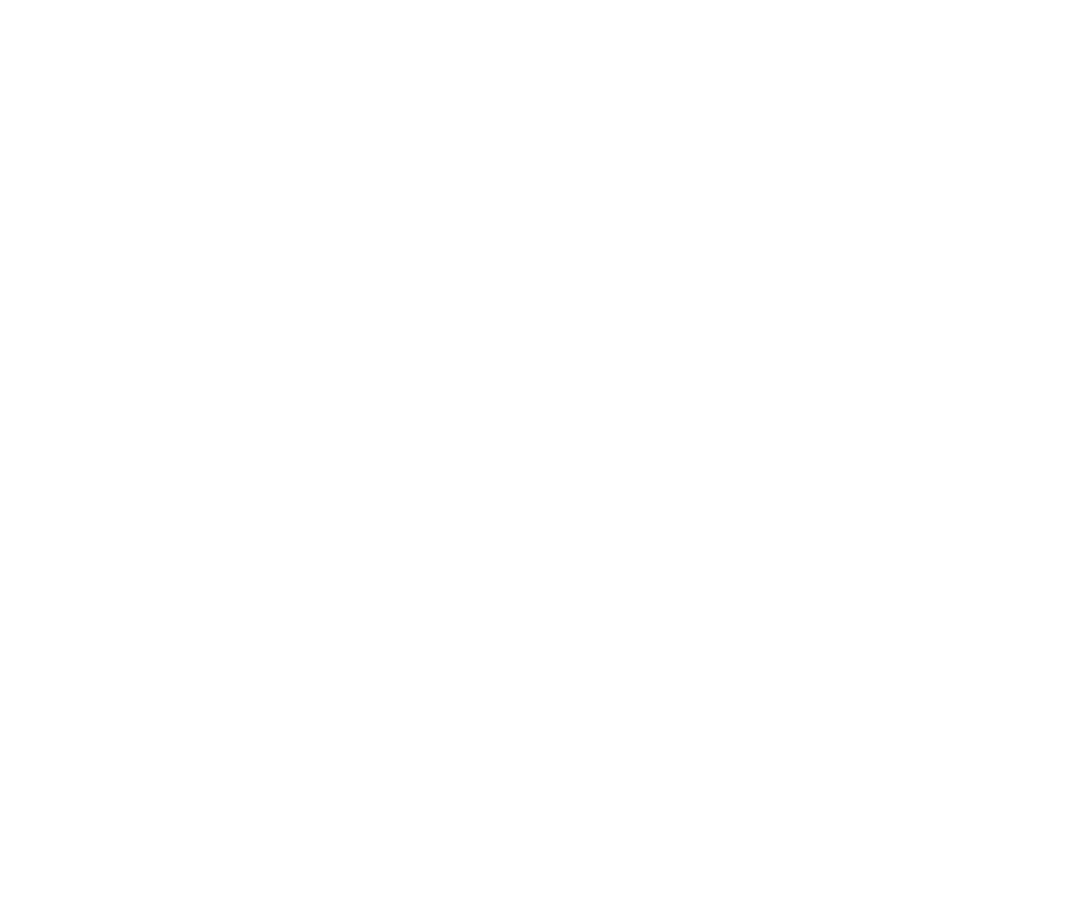
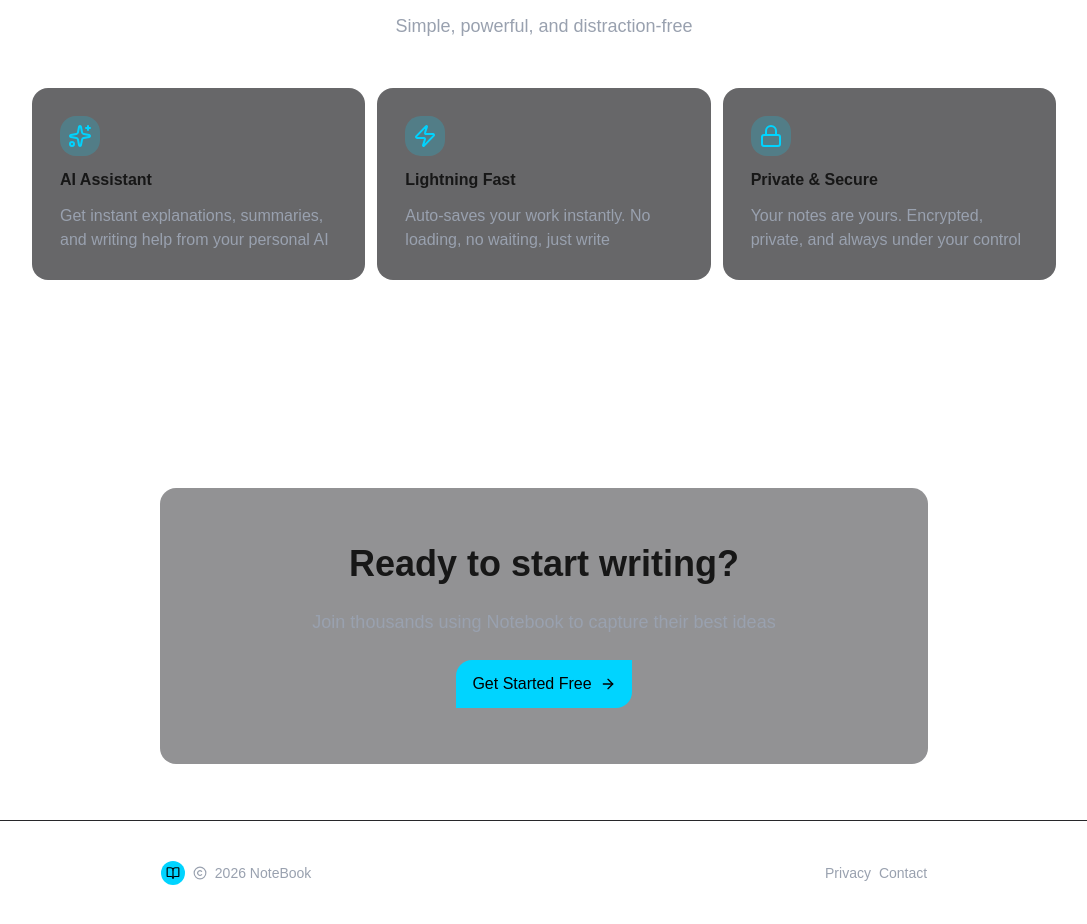
Before and after one commit to shuzeyfa/NoteBook_webapp, a Next.js app: page / in a window 1280 px wide. Shown: the part 1096-2020 px from the top of the page, without its empty margins (96-1183 px from the left). Before the commit the page ends 800 px from the top, so only its background shows below. Built offline with nearby package versions, Linux system fonts and the light colour scheme.

Commit message:
finalizing landing page ui

```diff
--- a/app/page.tsx
+++ b/app/page.tsx
@@ -1,4 +1,4 @@
-import {ArrowRight, BookOpen, Sparkles} from "lucide-react"
+import {ArrowRight, BookOpen, Sparkles, Zap, Lock, Copyright} from "lucide-react"
 
 export default function Home() {
   return (
@@ -16,7 +16,7 @@
         </button>
       </header>
 
-      <div className=" flex flex-col items-center justify-center gap-8 ">
+      <div className=" flex flex-col items-center justify-center gap-8 mb-24 ">
         <div className=" w-44 h-8 mx-auto flex items-center justify-center gap-2 rounded-2xl border border-primary/30  bg-primary/10 text-primary text-sm ">
           <Sparkles width={16} />
           AI-Powered Writing
@@ -42,6 +42,61 @@
 
       </div>
 
+      <div  className=" w-4xl h-56 mb-44 bg-primary mx-auto ">
+
+      </div>
+
+      <div className=" flex flex-col items-center justify-center gap-4 ">
+        <div className=" font-bold text-2xl text-center md:text-5xl  ">
+          Everything you need to write
+        </div>
+        <div className=" text-gray-400 text-sm text-center md:text-lg mb-12  ">
+          Simple, powerful, and distraction-free
+        </div>
+      </div>
+
+      <div className=" w-[90%] md:w-5xl max-w-[95%] mx-auto grid grid-cols-1 gap-3 md:grid-cols-3 mb-52 ">
+        <div className=" bg-secondary/70 flex flex-col items-start justify-center gap-3 p-7 rounded-2xl hover:outline-1 hover:outline-primary/25  ">
+          <span className=" text-primary bg-primary/20 rounded-2xl p-2 "> <Sparkles /> </span>
+          <span className=" font-bold "> AI Assistant </span>
+          <div className=" text-gray-400 ">Get instant explanations, summaries, and writing help from your personal AI</div>
+        </div>
+        <div className=" bg-secondary/70 flex flex-col items-start justify-center gap-3 p-7 rounded-2xl hover:outline-1 hover:outline-primary/25 ">
+          <span className=" text-primary bg-primary/20 rounded-2xl p-2 "> <Zap /> </span>
+          <span className=" font-bold "> Lightning Fast </span>
+          <div className=" text-gray-400 ">Auto-saves your work instantly. No loading, no waiting, just write</div>
+        </div>
+        <div className=" bg-secondary/70 flex flex-col items-start justify-center gap-3 p-7 rounded-2xl hover:outline-1 hover:outline-primary/25 ">
+          <span className=" text-primary bg-primary/20 rounded-2xl p-2 "> <Lock /> </span>
+          <span className=" font-bold ">Private & Secure </span>
+          <div className=" text-gray-400 ">Your notes are yours. Encrypted, private, and always under your control</div>
+        </div>
+      </div>
+
+      <div className=" w-3xl max-w-[90%] bg-secondary/50 mx-auto rounded-2xl p-14 flex flex-col items-center justify-center gap-6 mb-14 ">
+        <div className=" font-bold text-2xl text-center md:text-4xl  ">Ready to start writing?</div>
+        <div className=" text-center text-lg text-gray-400 w-[90%] max-w-xl ">Join thousands using Notebook to capture their best ideas</div>
+        <button className=" flex items-center justify-between gap-2 bg-primary py-3 px-4 rounded-tl-2xl rounded-br-2xl hover:rounded-tr-2xl hover:rounded-bl-2xl hover:gap-3 text-black hover:shadow-primary/50 hover:shadow-lg hover:cursor-pointer ">
+          <span>Get Started Free</span>
+          <span> <ArrowRight width={16} /> </span>
+        </button>
+      </div>
+
+      <hr className=" text-secondary " />
+
+      <div className="  flex items-center justify-around my-10 ">
+        <div className=" flex items-center justify-center gap-2 text-gray-400 text-sm ">
+          <span className=" w-6 h-6 bg-primary flex items-center justify-center text-black rounded-2xl "> <BookOpen width={14} /> </span>
+          <span><Copyright width={14} /></span>
+          <span>2026 NoteBook</span>
+        </div>
+
+        <div className=" flex items-center justify-center gap-2 text-gray-400 text-sm ">
+          <span className=" hover:text-white hover:cursor-pointer ">Privacy</span>
+          <span className=" hover:text-white hover:cursor-pointer ">Contact</span>
+        </div>
+      </div>
+
 
 
     </main>
```
